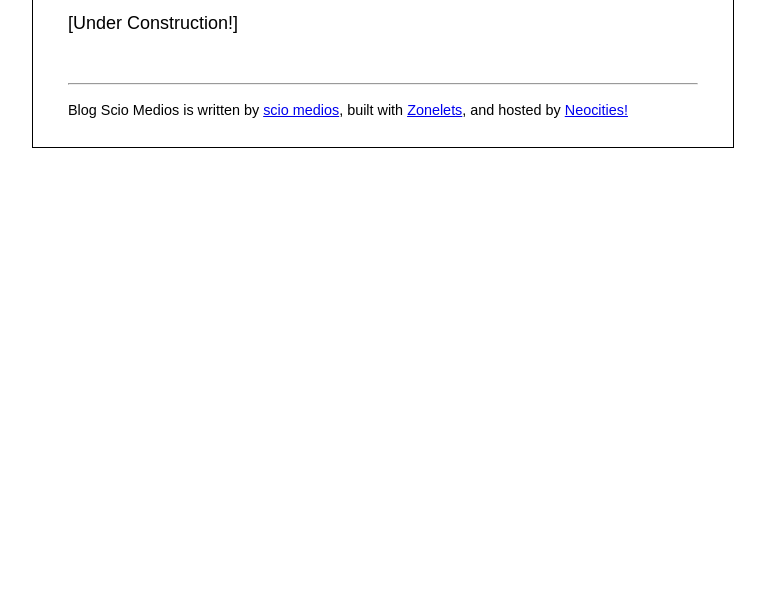
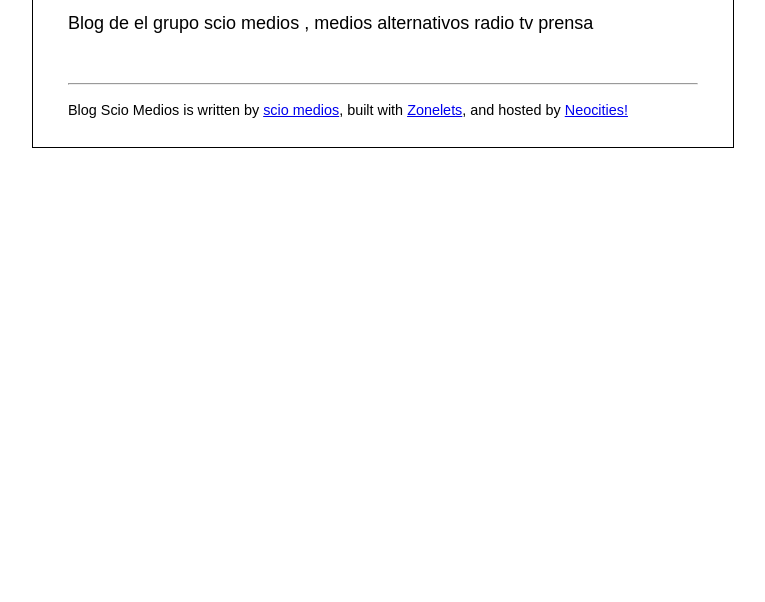
Before and after one commit to sciostation/blog, a plain HTML site: page about.html in a window 1280 px wide. Shown: the part 198-800 px from the top of the page, without its empty margins (257-1022 px from the left). Drawn offline with Linux system fonts and the light colour scheme.

Commit message:
Update about.html

```diff
--- a/about.html
+++ b/about.html
@@ -13,7 +13,7 @@
     <div id="content">
 
       <h1>About</h1>
-      <p>[Under Construction!]</p>
+      <p>Blog de el grupo scio medios , medios alternativos radio tv prensa </p>
 
     </div> <!-- end of div id="content" -->
     <div id="footer"></div>
```
